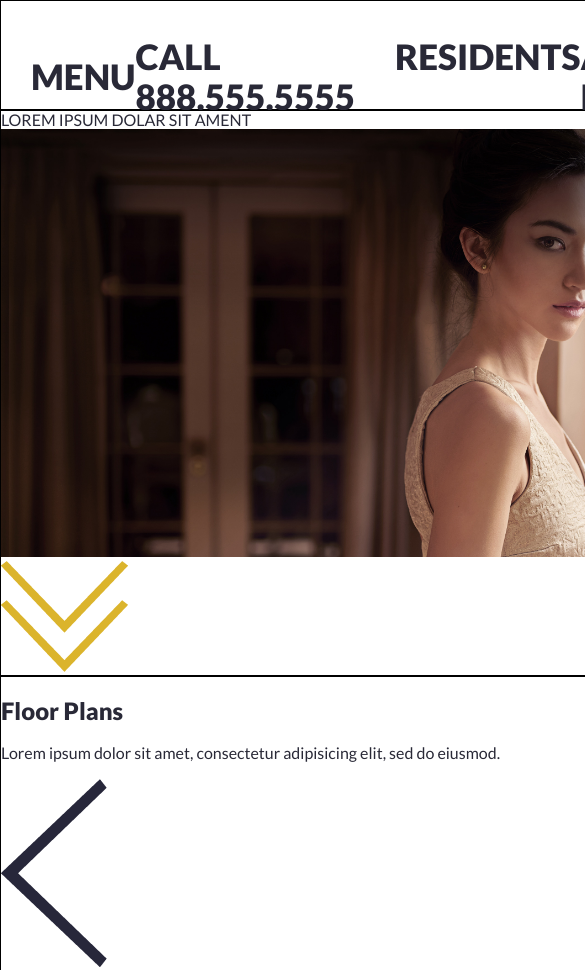
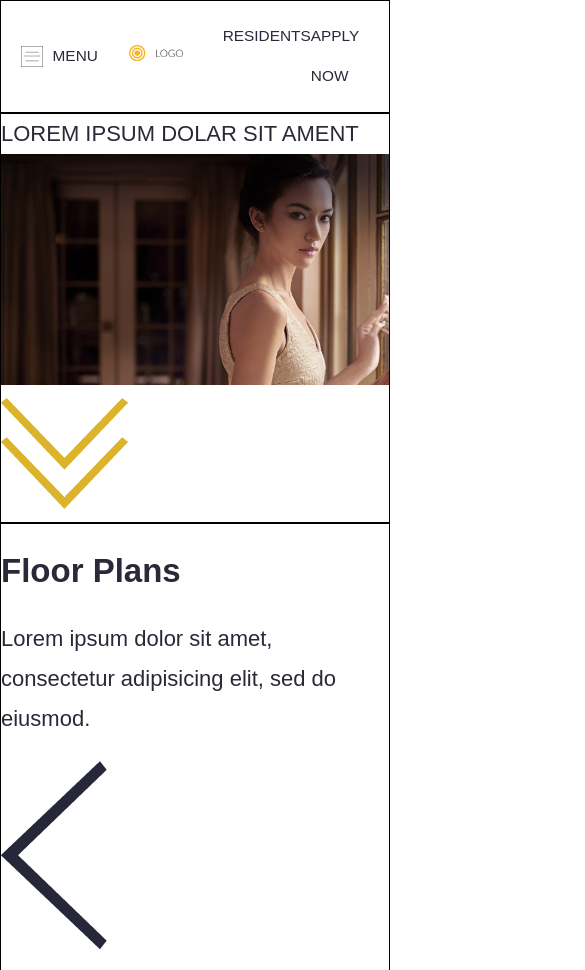
Before and after one commit to webtestingrun15/floor-plans, a website: page app/index.html in a window 390 px wide. Shown: the top 970 px of the page, 585 px wide, since content can reach past the window. Drawn offline with Linux system fonts and the light colour scheme.

Commit message:
Commit header desktop changes

```diff
--- a/app/assets/styles/base/global.css
+++ b/app/assets/styles/base/global.css
@@ -1,8 +1,9 @@
 html {
   box-sizing: border-box;
-  font-family: "Lato", sans-serif;
+  font-family: sans-serif;
   font-weight: 400;
-  font-size: 16px;
+  font-size: 22px;
+  line-height: 40px;
   color: var(--black);
 }
 
--- a/app/assets/styles/base/mixins.css
+++ b/app/assets/styles/base/mixins.css
@@ -1,17 +1,17 @@
 @define-mixin atSmall {
-  @media (min-width: 530px) {
+  @media (max-width: 530px) {
     @mixin-content;
   }
 }
 
 @define-mixin atMedium {
-  @media (min-width: 800px) {
+  @media (max-width: 800px) {
     @mixin-content;
   }
 }
 
 @define-mixin atLarge {
-  @media (min-width: 1200px) {
+  @media (max-width: 1200px) {
     @mixin-content;
   }
 }
--- a/app/assets/styles/modules/header.css
+++ b/app/assets/styles/modules/header.css
@@ -1,9 +1,17 @@
 .header {
   display: grid;
   grid-template-columns: 3fr 1fr 3fr;
-  font-size: 35px;
+  font-size: 1.5rem;
   align-items: center;
   padding: 0 30px 0 20px;
+  @mixin atLarge {
+    grid-template-columns: 2fr 1fr 2fr;
+    font-size: 1rem;
+  }
+  @mixin atMedium {
+    /* grid-template-columns: repeat(auto-fit, min-max(100px, 1fr)); */
+    font-size: 0.7rem;
+  }
 }
 
 .header-menu {
@@ -13,14 +21,29 @@
   &_text {
     padding-left: 10px;
   }
+  @mixin atLarge {
+    grid-template-columns: 1fr 1fr 5fr;
+    &_phone {
+      padding-left: 10px;
+    }
+  }
+  @mixin atMedium {
+    grid-template-columns: 1fr 4fr;
+  }
+  &_phone {
+    display: none;
+  }
 }
 
 .header-links {
   &__list {
     display: grid;
-    grid-template-columns: 2fr 1fr;
+    grid-template-columns: 3fr 2fr;
     justify-items: end;
     list-style: none;
+  }
+  @mixin atMedium {
+    grid-template-columns: 1fr 1fr;
   }
   &__anchor {
     text-decoration: none;
--- a/app/assets/styles/modules/wrapper.css
+++ b/app/assets/styles/modules/wrapper.css
@@ -1,6 +1,6 @@
 .wrapper {
   display: grid;
-  grid-template-rows: 110px auto auto auto;
+  grid-template-rows: 1fr auto auto auto;
 }
 
 .wrapper > * {
--- a/app/index.html
+++ b/app/index.html
@@ -15,11 +15,11 @@
 
 <body>
     <div class="wrapper">
-        <header class="header bold-font uppercase-text">
+        <header class="header uppercase-text">
             <div class="header-menu">
                 <img src="assets/images/icons/navicon.png" alt="Menu">
                 <div class="header-menu_text">Menu</div>
-                <div class="header-phone">Call 888.555.5555</div>
+                <div class="header-menu_phone">Call 888.555.5555</div>
             </div>
 
 
--- a/app/temp/styles/styles.css
+++ b/app/temp/styles/styles.css
@@ -274,9 +274,10 @@ template {
 html {
   -webkit-box-sizing: border-box;
           box-sizing: border-box;
-  font-family: "Lato", sans-serif;
+  font-family: sans-serif;
   font-weight: 400;
-  font-size: 16px;
+  font-size: 22px;
+  line-height: 40px;
   color: #292937;
 }
 *,
@@ -302,7 +303,7 @@ img {
 }
 .wrapper {
   display: grid;
-  grid-template-rows: 110px auto auto auto;
+  grid-template-rows: 1fr auto auto auto;
 }
 .wrapper > * {
   border: 1px solid black;
@@ -310,12 +311,25 @@ img {
 .header {
   display: grid;
   grid-template-columns: 3fr 1fr 3fr;
-  font-size: 35px;
+  font-size: 33px;
+  font-size: 1.5rem;
   -webkit-box-align: center;
       -ms-flex-align: center;
           align-items: center;
   padding: 0 30px 0 20px;
 }
+@media (max-width: 1200px) {
+.header {
+    grid-template-columns: 2fr 1fr 2fr;
+    font-size: 1rem
+}
+  }
+@media (max-width: 800px) {
+.header {
+    /* grid-template-columns: repeat(auto-fit, min-max(100px, 1fr)); */
+    font-size: 0.7rem
+}
+  }
 .header-menu {
   display: grid;
   grid-template-columns: 1fr 2fr 7fr;
@@ -326,11 +340,32 @@ img {
 .header-menu_text {
     padding-left: 10px;
   }
+@media (max-width: 1200px) {
+.header-menu {
+    grid-template-columns: 1fr 1fr 5fr
+}
+    .header-menu_phone {
+      padding-left: 10px;
+    }
+  }
+@media (max-width: 800px) {
+.header-menu {
+    grid-template-columns: 1fr 4fr
+}
+  }
+.header-menu_phone {
+    display: none;
+  }
 .header-links__list {
     display: grid;
-    grid-template-columns: 2fr 1fr;
+    grid-template-columns: 3fr 2fr;
     justify-items: end;
     list-style: none;
+  }
+@media (max-width: 800px) {
+.header-links {
+    grid-template-columns: 1fr 1fr
+}
   }
 .header-links__anchor {
     text-decoration: none;
```
